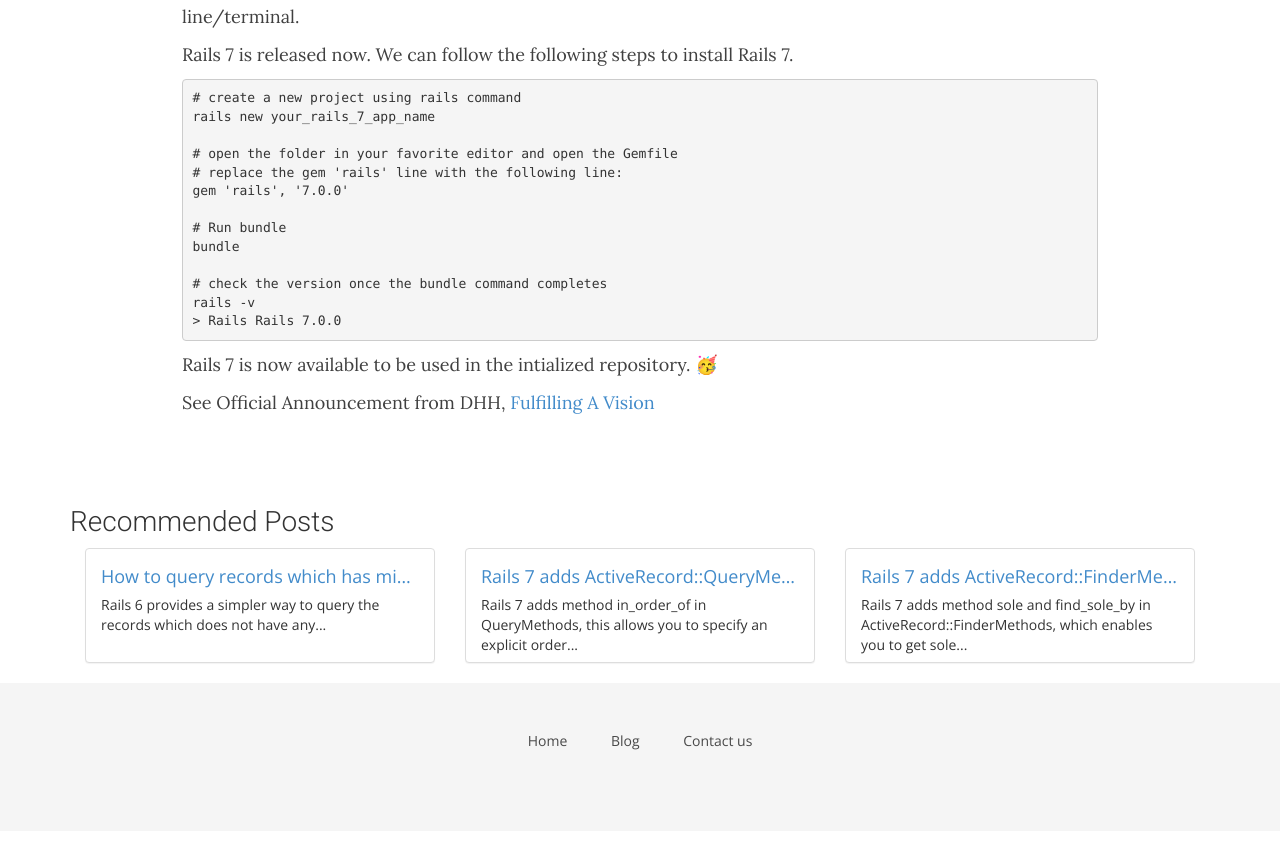
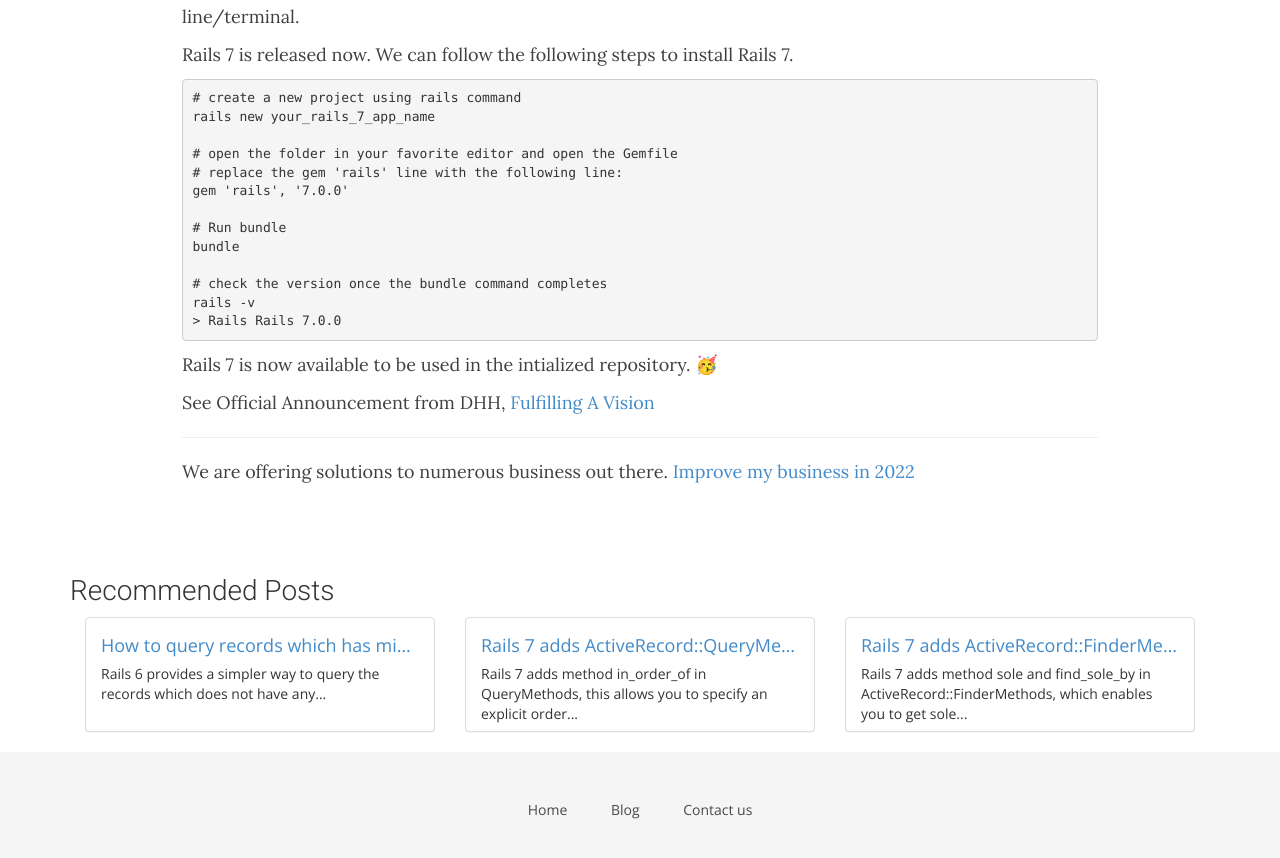
Before and after one commit to sapidlabs/sapidlabs.github.io, a Jekyll site: the page built from _posts/ruby_on_rails/2021-06-12-how-to-install-rails-7.md, in a window 1280 px wide and 900 px high, scrolled down 833 px. Shown: the top 858 px of the window. Built offline with Jekyll 4.4.1, drawn with Linux system fonts in a browser that asks for light colours; nearby versions of some CDN libraries; some web fonts are replaced; before the commit the page ends 1664 px from its top, so only the background shows below that.

```diff
--- a/_posts/ruby_on_rails/2021-06-12-how-to-install-rails-7.md
+++ b/_posts/ruby_on_rails/2021-06-12-how-to-install-rails-7.md
@@ -32,3 +32,6 @@
 Rails 7 is now available to be used in the intialized repository. 🥳
 
 See Official Announcement from DHH, [Fulfilling A Vision](https://rubyonrails.org/2021/12/15/Rails-7-fulfilling-a-vision)
+
+<hr />
+We are offering solutions to numerous business out there. [Improve my business in 2022](https://forms.gle/u99tr1qmG1kKPWWF8)
```
